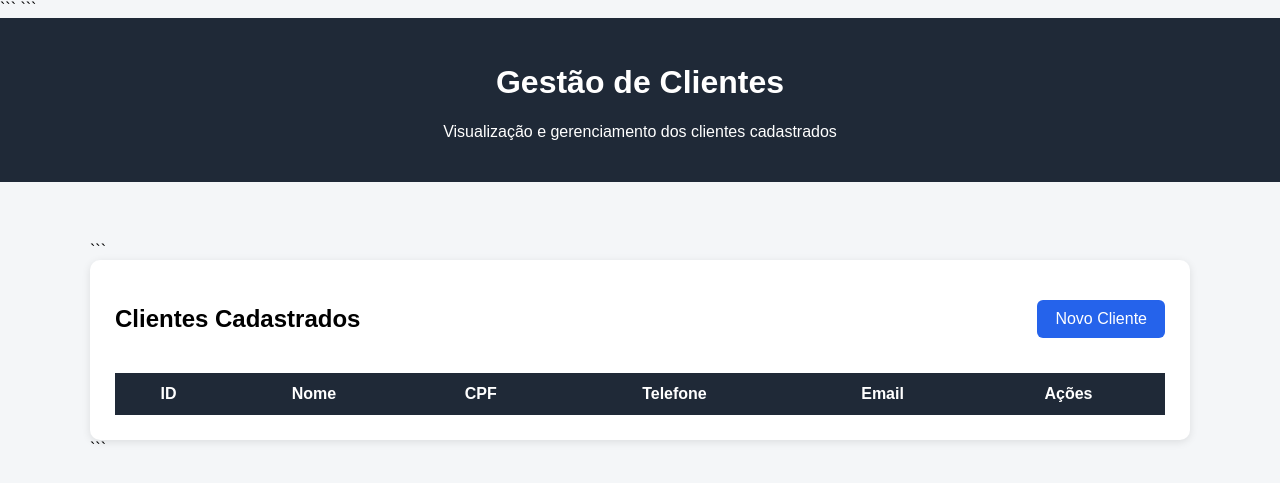
After one commit to isaaclkt/sistema-assistencia-tecnica, a Flask app: page /cadastro in a window 1280 px wide. The commit adds this page. Shown: the top 483 px of the page. Run offline with Flask 3, Linux system fonts and the light colour scheme; lists and menus that the app fills with data are empty.

Commit message:
Adicionei o módulo clientes

````diff
--- a/app.py
+++ b/app.py
@@ -1,6 +1,7 @@
 from flask import Flask, render_template
 from routes.estoque import estoque_bp
 from routes.ordem_servico import ordem_servico_bp
+from routes.cadastro import cadastro_bp
 
 # Cria a aplicação Flask
 app = Flask(__name__)
@@ -11,6 +12,9 @@ app.register_blueprint(estoque_bp)
 # Registra o módulo ordem_servico
 app.register_blueprint(ordem_servico_bp)
 
+# Registra o módulo cadastro
+app.register_blueprint(cadastro_bp)
+
 # Página inicial
 @app.route("/")
 def home():
--- /dev/null
+++ b/routes/cadastro.py
@@ -0,0 +1,77 @@
+import sqlite3
+from flask import Blueprint, render_template, request, redirect
+from database import conectar
+
+cadastro_bp = Blueprint("cadastro", __name__)
+
+@cadastro_bp.route("/cadastro")
+def listar_cadastros():
+    return render_template("gerenciar_clientes.html")
+
+@cadastro_bp.route("/clientes/novo")
+def pagina_adicionar_cliente():
+    return render_template("adicionar_clientes.html")
+
+
+conexao = sqlite3.connect("database/sistema.db")
+
+cursor = conexao.cursor()
+
+#CRUD
+
+#CREATE
+
+@cadastro_bp.route("/clientes/cadastrar", methods=["POST"])
+def cadastrar_cliente():
+
+    nome = request.form["nome"]
+    cpf = request.form["cpf"]
+    telefone = request.form["telefone"]
+    email = request.form["email"]
+    endereco = request.form["endereco"]
+
+    conexao = conectar()
+    cursor = conexao.cursor()
+
+    cursor.execute("""
+        INSERT INTO clientes (nome, cpf, telefone, email, endereco)
+        VALUES (?, ?, ?, ?, ?)
+    """, (nome, cpf, telefone, email, endereco))
+
+    conexao.commit()
+    conexao.close()
+
+    return redirect("/cadastro")
+
+
+
+#READ
+def listar_clientes():
+    comando = f'SELECT * FROM clientes'
+    cursor.execute(comando)
+    resultados = cursor.fetchall()
+
+    for linha in resultados:
+        print(linha)
+
+    cursor.close()
+    conexao.close()
+
+#UPDATE
+
+def atualizar_cliente():
+    nome = input("Digite o nome do cliente que deseja atualizar: ")
+    telefone = input("Digite o novo telefone do cliente: ")
+    endereco = input("Digite o novo endereço do cliente: ")
+
+    comando = f'UPDATE clientes SET telefone = "{telefone}", endereco = "{endereco}" WHERE nome = "{nome}"'
+    cursor.execute(comando)
+    conexao.commit()
+
+#DELETE
+
+def deletar_cliente():
+    nome = input("Digite o nome do cliente que deseja deletar: ")
+    comando = f'DELETE FROM clientes WHERE nome = "{nome}"'
+    cursor.execute(comando)
+    conexao.commit()
--- /dev/null
+++ b/templates/gerenciar_clientes.html
@@ -0,0 +1,163 @@
+<!DOCTYPE html>
+<html lang="pt-BR">
+<head>
+    <meta charset="UTF-8">
+    <title>Clientes</title>
+
+```
+<style>
+    body {
+        font-family: Arial, sans-serif;
+        background-color: #f4f6f8;
+        margin: 0;
+    }
+
+    header {
+        background-color: #1f2937;
+        color: white;
+        padding: 25px;
+        text-align: center;
+    }
+
+    main {
+        max-width: 1100px;
+        margin: 40px auto;
+        padding: 20px;
+    }
+
+    .container {
+        background: white;
+        padding: 25px;
+        border-radius: 10px;
+        box-shadow: 0 2px 8px rgba(0,0,0,0.1);
+    }
+
+    .topo {
+        display: flex;
+        justify-content: space-between;
+        align-items: center;
+        margin-bottom: 20px;
+    }
+
+    .btn {
+        background-color: #2563eb;
+        color: white;
+        padding: 10px 18px;
+        text-decoration: none;
+        border-radius: 6px;
+    }
+
+    .btn:hover {
+        background-color: #1d4ed8;
+    }
+
+    table {
+        width: 100%;
+        border-collapse: collapse;
+    }
+
+    th {
+        background-color: #1f2937;
+        color: white;
+        padding: 12px;
+    }
+
+    td {
+        padding: 12px;
+        border-bottom: 1px solid #ddd;
+    }
+
+    tr:hover {
+        background-color: #f9fafb;
+    }
+
+    .editar {
+        background-color: #f59e0b;
+        color: white;
+        padding: 8px 12px;
+        border-radius: 5px;
+        text-decoration: none;
+    }
+
+    .excluir {
+        background-color: #dc2626;
+        color: white;
+        padding: 8px 12px;
+        border-radius: 5px;
+        text-decoration: none;
+    }
+
+    .editar:hover {
+        background-color: #d97706;
+    }
+
+    .excluir:hover {
+        background-color: #b91c1c;
+    }
+</style>
+```
+
+</head>
+<body>
+
+<header>
+    <h1>Gestão de Clientes</h1>
+    <p>Visualização e gerenciamento dos clientes cadastrados</p>
+</header>
+
+<main>
+
+```
+<div class="container">
+
+    <div class="topo">
+        <h2>Clientes Cadastrados</h2>
+        <a href="/clientes/novo" class="btn">Novo Cliente</a>
+    </div>
+
+    <table>
+
+        <thead>
+            <tr>
+                <th>ID</th>
+                <th>Nome</th>
+                <th>CPF</th>
+                <th>Telefone</th>
+                <th>Email</th>
+                <th>Ações</th>
+            </tr>
+        </thead>
+
+        <tbody>
+
+            {% for cliente in clientes %}
+            <tr>
+                <td>{{ cliente.id }}</td>
+                <td>{{ cliente.nome }}</td>
+                <td>{{ cliente.cpf }}</td>
+                <td>{{ cliente.telefone }}</td>
+                <td>{{ cliente.email }}</td>
+
+                <td>
+                    <a href="/clientes/editar/{{ cliente.id }}" class="editar">Editar</a>
+
+                    <a href="/clientes/excluir/{{ cliente.id }}"
+                       class="excluir"
+                       onclick="return confirm('Deseja realmente excluir este cliente?')">
+                       Excluir
+                    </a>
+                </td>
+            </tr>
+            {% endfor %}
+
+        </tbody>
+
+    </table>
+
+</div>
+```
+
+</main>
+
+</body>
+</html>
````
Also changed, not shown: templates/adicionar_clientes.html (added, +140 -0 lines), templates/home.html (+4 -4 lines), database/sistema.db.
